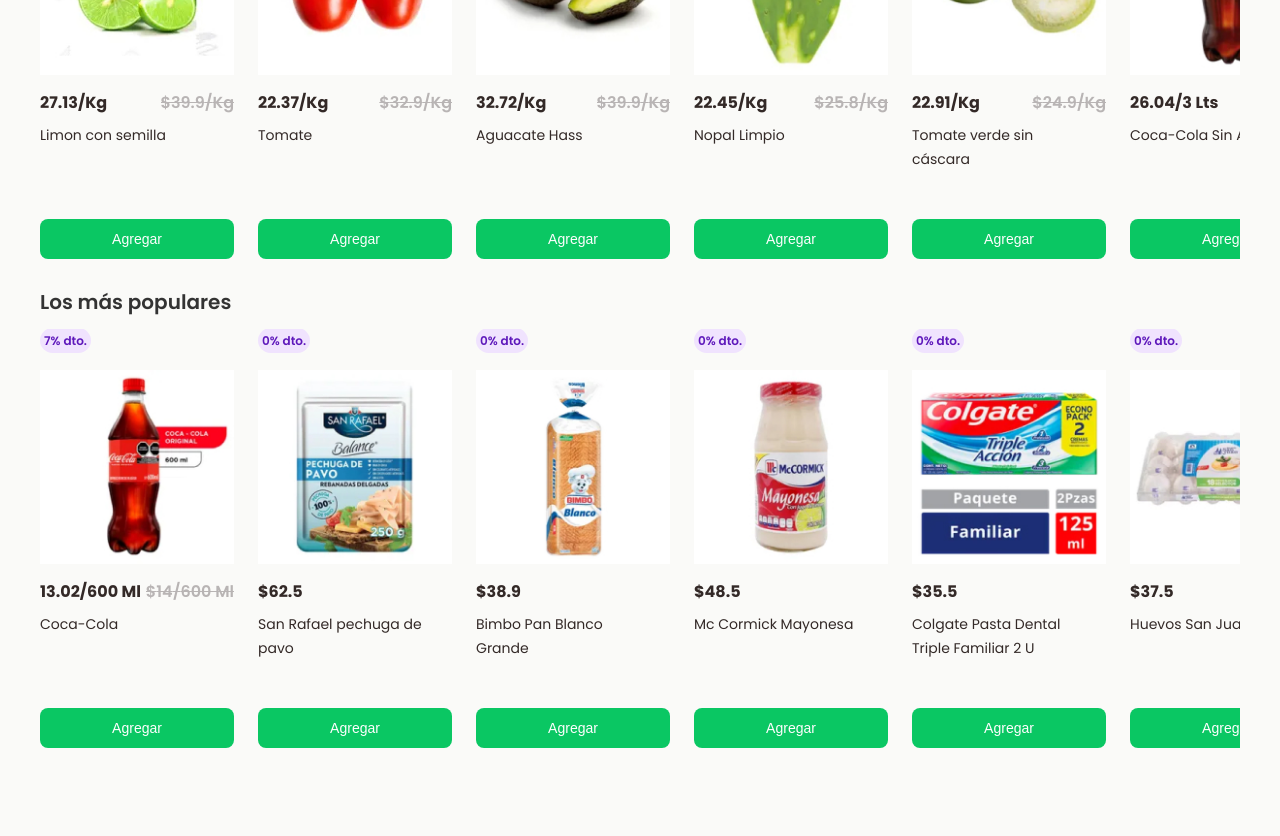
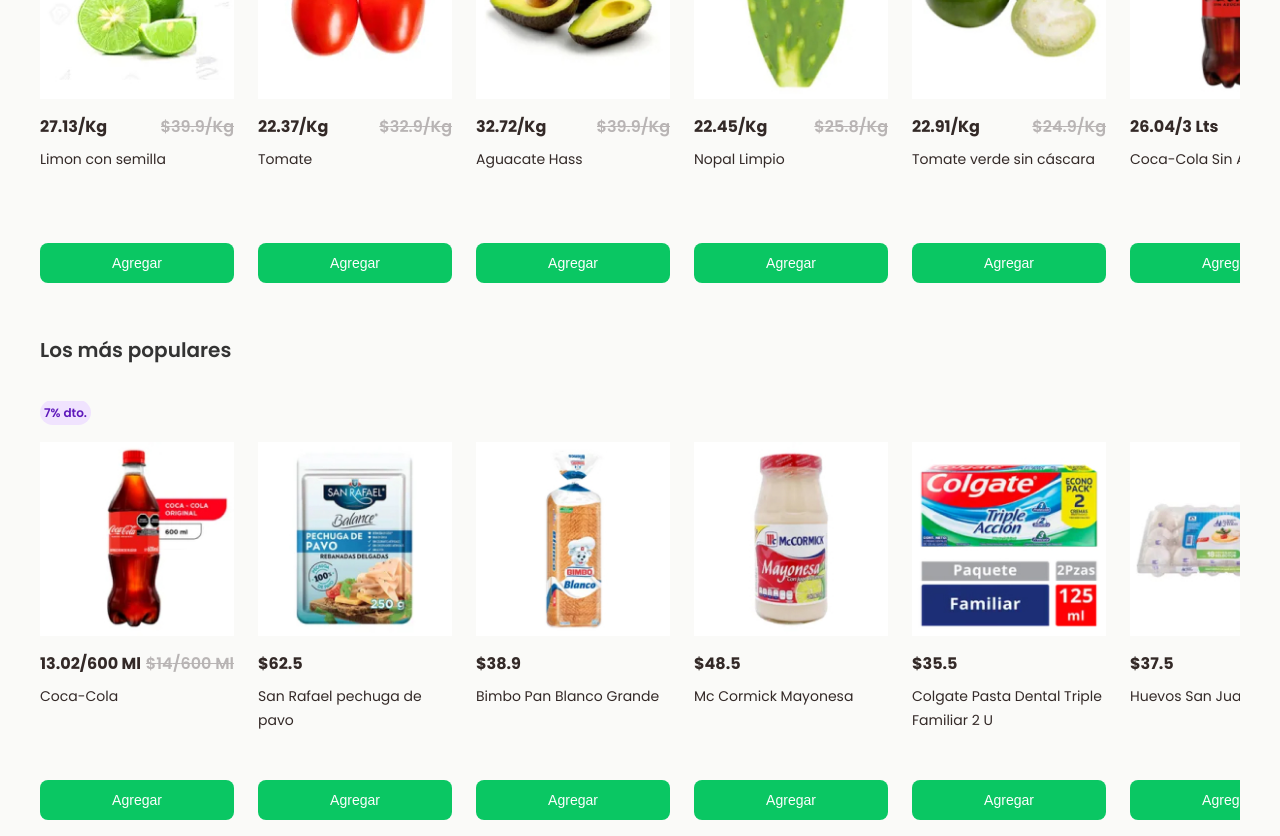
Before and after one commit to juanjosemayorga/tiendita, a React (Create React App) app: page / in a window 1280 px wide. Shown: the part 640-1476 px from the top of the page. Before the commit the page ends 1404 px from the top, so only its background shows below. Built offline with nearby package versions, Linux system fonts and the light colour scheme.

Commit message:
some styles added to the cards

```diff
--- a/src/components/ItemCard/ItemCard.css
+++ b/src/components/ItemCard/ItemCard.css
@@ -19,8 +19,12 @@
   padding: 4px;
 }
 
-.wituout-disccount {
-  /* display: none; */
+.without_disccount--container {
+  /* height: 25px; */
+}
+
+.without_disccount--text {
+  visibility: hidden;
 }
 
 .item-card-container__figure-product {
@@ -72,7 +76,8 @@
   }
 
   .item-card-container__description-text {
-    height: 72px;
+    min-height: 72px;
+    width: 194px;
   }
 
   .item-card-container__add-button {
--- a/src/components/ItemCard/ItemCard.tsx
+++ b/src/components/ItemCard/ItemCard.tsx
@@ -10,8 +10,10 @@
 
   return (
     <div className="item-card-container">
-      <div className="item-card-container__disccount">
-        <p className={`item-card-container__disccount-label ${hasDisccount}`}>
+      <div
+        className={`item-card-container__disccount ${!hasDisccount && 'without_disccount--container'}`}>
+        <p
+          className={`item-card-container__disccount-label ${!hasDisccount && 'without_disccount--text'}`}>
           {disccount}% dto.
         </p>
       </div>
@@ -28,9 +30,7 @@
         price={price}
         unit={unit}
       />
-      <p className="item-card-container__description-text">
-        {name}
-      </p>
+      <p className="item-card-container__description-text">{name}</p>
       <button className="item-card-container__add-button">Agregar</button>
     </div>
   );
--- a/src/pages/OffersPage/OffersPage.css
+++ b/src/pages/OffersPage/OffersPage.css
@@ -14,4 +14,7 @@
   .offers-page-container {
     margin: 0 var(--margin-big-screen);
   }
+  .offers-page-container__subtitle {
+    margin: 40px 0;
+  }
 }
--- a/src/pages/PopularPage/PopularPage.css
+++ b/src/pages/PopularPage/PopularPage.css
@@ -14,4 +14,7 @@
   .popular-page-container {
     margin: 0 var(--margin-big-screen);
   }
+  .popular-page-container__subtitle {
+    margin: 40px 0;
+  }
 }
```
